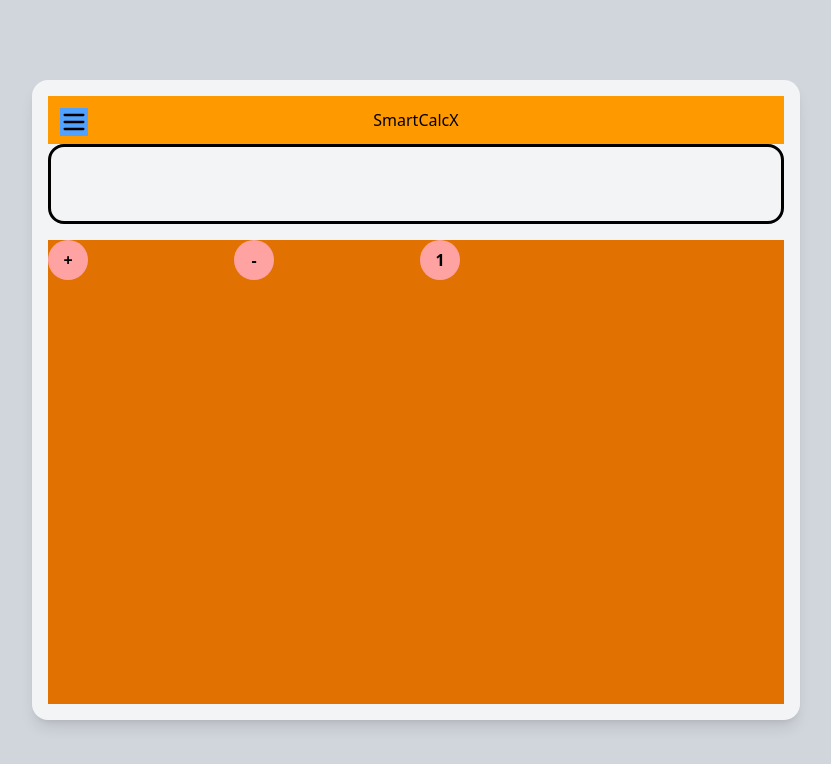
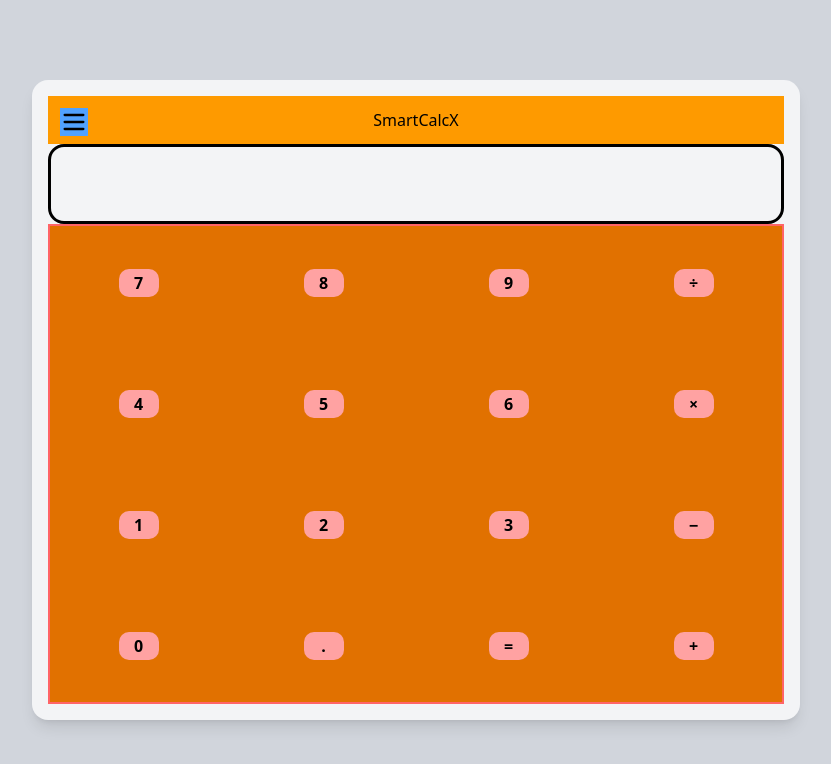
Before and after one commit to Hanseenee-prog/CodeAlpha_Calculator, a React (Vite) app: page / in a window 1280 px wide. Shown: the top 764 px of the page, without its empty margins (224-1055 px from the left). Built offline with nearby package versions, Linux system fonts and the light colour scheme.

Commit message:
Styled the KeyPadGrid and changed the CalcInput name to CalcDisplay and also added buttons.js to hold the buttons for each modes

```diff
--- a/src/App.jsx
+++ b/src/App.jsx
@@ -2,30 +2,32 @@ import './App.css'
 import { useState } from "react";
 import Header from './components/Header';
 import SideBar from './components/SideBar';
-import CalcInput from './components/CalcInput';
+import CalcDisplay from './components/CalcDisplay';
 import KeyPadGrid from './components/KeyPadGrid';
+import { standardButtons } from './data/buttons';
 
 function App() {
   const [isOpen, setIsOpen] = useState(false);
-  const [buttons, setButtons] = useState(['+', "-", "1"])
+  const [buttons, setButtons] = useState(standardButtons)
 
   return (
     <div className='w-[90vw] h-[90vw] max-w-3xl md:h-[80vh]
                     md:max-w-[80vw] lg:max-h-[80vh] lg:max-w-[60vw]
                     bg-gray-100 rounded-2xl shadow-lg mx-auto p-4'>
 
-      <div className="calc-contents relative h-full overflow-hidden">
+      <div className="calc-contents h-full flex items-stretch flex-col w-full ">
         <Header
           isOpen={isOpen}
           setIsOpen={setIsOpen}
         />
         <SideBar
           isOpen={isOpen}
+          setButtons={setButtons}
+          setIsOpen={setIsOpen}
         />
-        <CalcInput />
-        <KeyPadGrid
+        <CalcDisplay />
+        < KeyPadGrid
           buttons={buttons}
-          setButtons={setButtons}
         />
       </div>
     </div>
--- /dev/null
+++ b/src/components/CalcDisplay.jsx
@@ -0,0 +1,12 @@
+const CalcDisplay = () => {
+    return (
+        <div className="">
+            <div
+                id="calcInput"
+                className="h-20 border-[3px] w-full rounded-2xl"
+            />
+        </div>
+    );
+}
+
+export default CalcDisplay;
--- a/src/components/CalcInput.jsx
+++ /dev/null
@@ -1,12 +0,0 @@
-const CalcInput = () => {
-    return (
-        <input
-            type="text"
-            name="calcInput"
-            id="calcInput"
-            className="h-20 border-[3px] w-full rounded-2xl"
-        />
-    );
-}
-
-export default CalcInput;
--- a/src/components/KeyPadGrid.jsx
+++ b/src/components/KeyPadGrid.jsx
@@ -1,16 +1,18 @@
 const KeyPadGrid = ({buttons}) => {
     return (
-        <div className="btn-grid h-full w-full grid grid-cols-4 gap-2 mt-4 bg-amber-600">
+        <div className="border-2 border-red-400 h-full">
+            <div className="grid grid-cols-4 grid-rows-4 gap-2 bg-amber-600 place-items-center h-full">
                 {
                     buttons.map((button, index) => {
                         return <span key={index}
-                                 className="rounded-full w-10 h-10 bg-red-300 grid place-items-center
+                                    className="rounded-[10px] w-10 h-7 bg-red-300 grid place-items-center
                                                 font-semibold cursor-pointer hover:bg-red-400">
                                         {button}
                             </span>
                     })
                 }
             </div>
+        </div>
     );
 }
 
--- a/src/components/SideBar.jsx
+++ b/src/components/SideBar.jsx
@@ -1,5 +1,28 @@
-const SideBar = ({isOpen}) => {
+import { standardButtons, scientificButtons, programmerButtons } from "../data/buttons";
+
+const SideBar = ({isOpen, setButtons, setIsOpen}) => {
     const modes = ['Scientific', 'Standard', 'Programmer', 'Converter'];
+
+    // Send Array to KeyPadGrid
+    function sendButtonsArray(mode) {
+        switch (mode) {
+            case 'Standard':
+                setButtons(standardButtons)
+                break;
+
+            case 'Scientific':
+                setButtons(scientificButtons)
+                break;
+
+            case 'Programmer':
+                setButtons(programmerButtons)
+                break;
+
+            default:
+                setButtons(standardButtons)
+                break;
+        }
+    }
 
     return (
         <div className={`
@@ -14,6 +37,10 @@ const SideBar = ({isOpen}) => {
                         <li key={mode}
                             className="m-2 p-3 border-black border-2 rounded-2xl
                                     hover:bg-emerald-700"
+                            onClick={() => {
+                                sendButtonsArray(mode)
+                                setIsOpen(false)
+                            }}
                         >
                             {/* If mode is Converter, add dropdown arrow */}
                             {mode !== 'Converter' ? mode : (
--- /dev/null
+++ b/src/data/buttons.js
@@ -0,0 +1,18 @@
+export const standardButtons = [
+  "7", "8", "9", "÷",
+  "4", "5", "6", "×",
+  "1", "2", "3", "−",
+  "0", ".", "=", "+"
+];
+
+export const scientificButtons = [
+  "sin", "cos", "tan", "log", "ln", "√", "π", "e",
+  "(", ")", "^", "%",
+  ...standardButtons
+];
+
+export const programmerButtons = [
+  "A", "B", "C", "D", "E", "F",
+  "AND", "OR", "XOR", "NOT",
+  "BIN", "HEX", "DEC",
+];
```
Also changed, not shown: src/components/Header.jsx (indentation only). Lines whose indentation alone changed are shown as unchanged.
